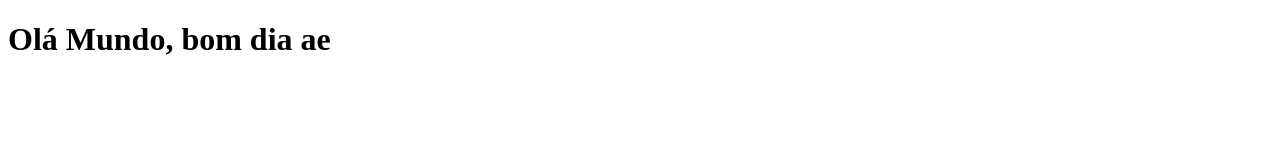
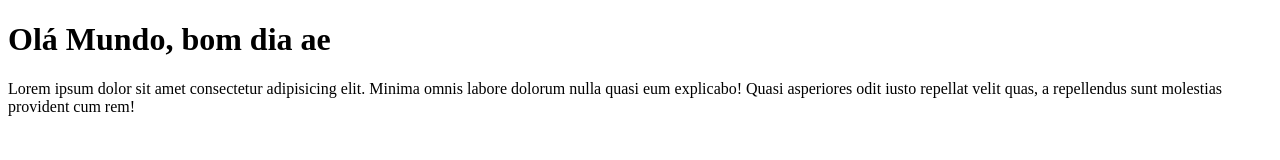
Before and after one commit to rodrigo-bispo/Cypress, a plain HTML site: page index.html in a window 1280 px wide. Drawn offline with Linux system fonts and the light colour scheme.

Commit message:
add lorem

```diff
--- a/index.html
+++ b/index.html
@@ -9,6 +9,9 @@
 <body>
 
     <h1>Olá Mundo, bom dia ae</h1>
+    <p>Lorem ipsum dolor sit amet consectetur adipisicing elit.
+        Minima omnis labore dolorum nulla quasi eum explicabo! Quasi asperiores odit iusto repellat velit quas,
+        a repellendus sunt molestias provident cum rem!</p>
 
 </body>
 </html>
```
